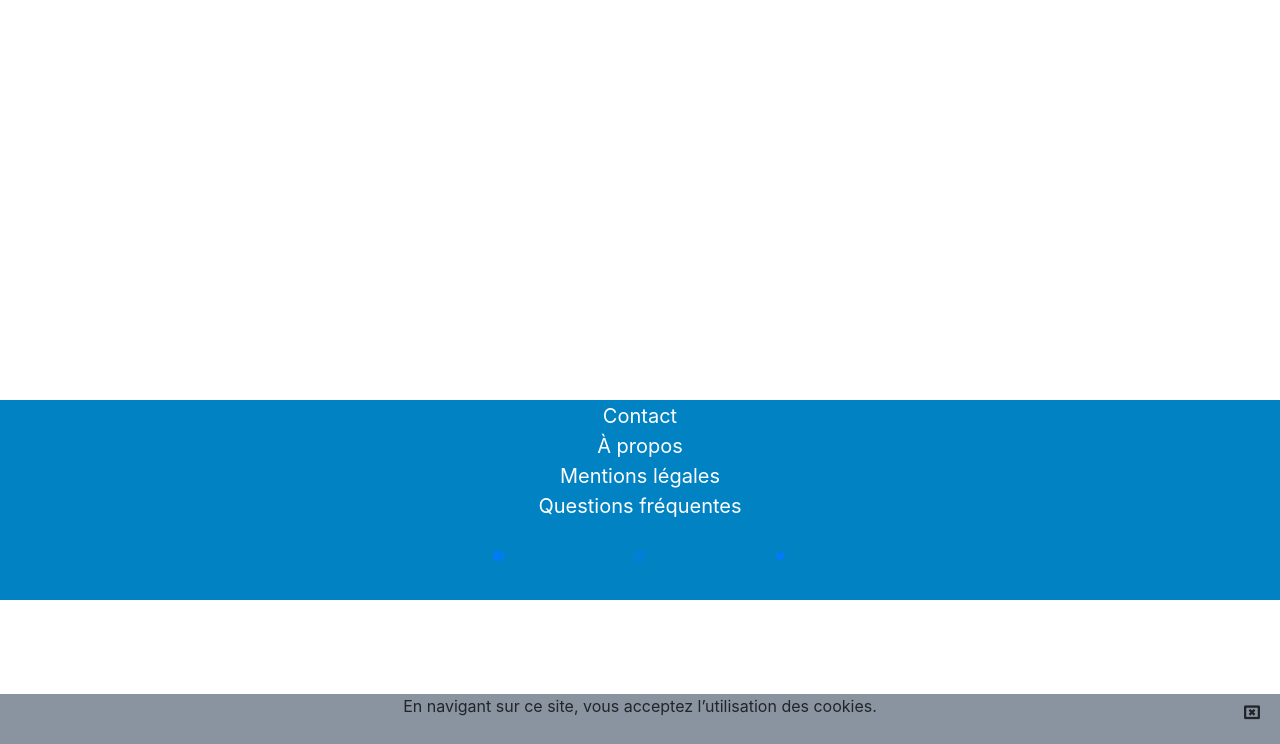
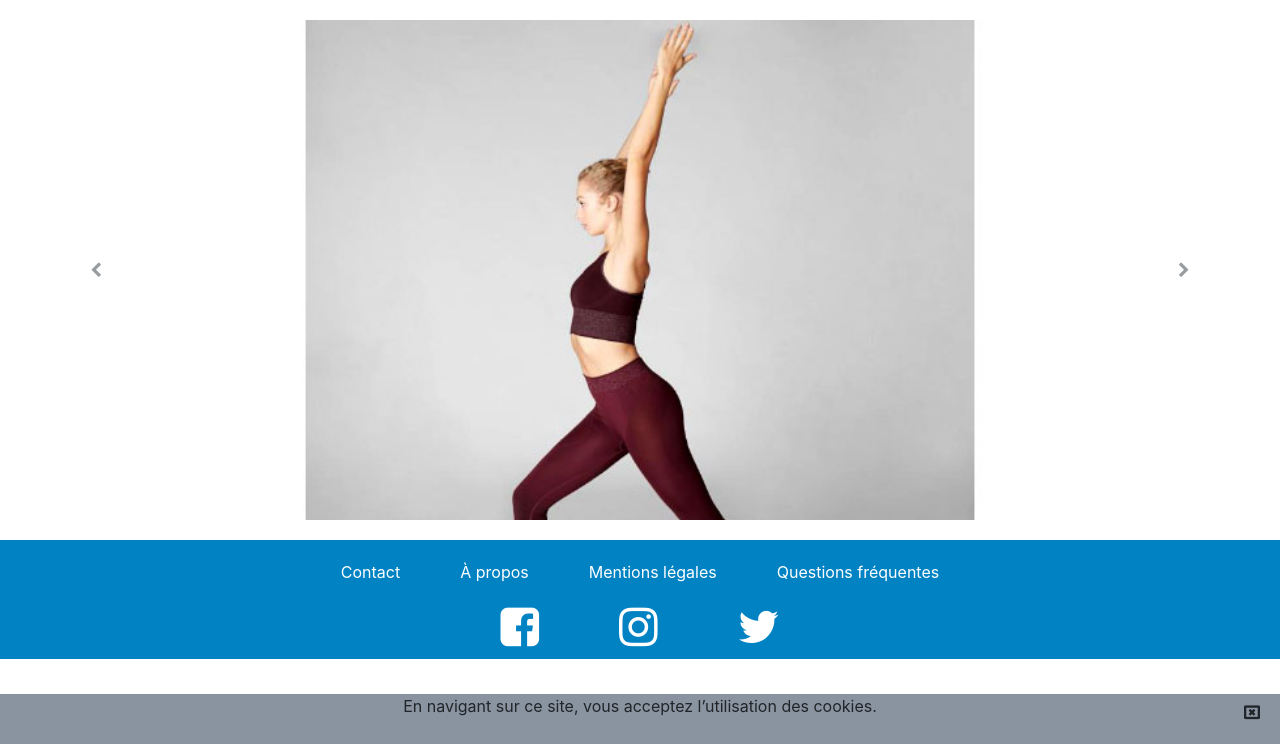
Before and after one commit to damien-simplon/site_catalogue_sweatmore, a PHP site: page / in a window 1280 px wide. Shown: the part 56-800 px from the top of the page. Run offline with PHP 8.4, Linux system fonts and the light colour scheme.

Commit message:
Modif Index + Footer + CSS

```diff
--- a/css/styles.css
+++ b/css/styles.css
@@ -4,6 +4,10 @@
 	margin:0px;
 	text-decoration:none;
 	list-style-type:none;
+}
+.container-fluid{
+    padding-right: 0px;
+    padding-left: 0px;
 }
 
 /******************HEADER**********************/
@@ -40,8 +44,7 @@ nav h2{
 /********************CONTENT********************/
 #content{
     width:100%;
-    height:100px;
-    position:absolute;
+    margin-top: 20px;
 }
 
 .carousel-item{
@@ -204,35 +207,32 @@ nav h2{
 
 
 /********************FOOTER********************/
-
 footer{
-    position: relative;
-    top:400px;
-    color: solid white;
-	background-color:rgb(0, 130, 195);
-    height:200px;
-    font-size:0.7em;
-    text-align:center;
+    background-color:rgb(0, 130, 195);
+    margin-top: 20px;
+}
+.list-footer{
+    padding-top: 20px;
+    justify-content: center;
+}
+#list-lien-footer, #list-icon-footer{
+    display: flex;
+    justify-content: center;
+    margin-bottom: 0;
+}
+.lien-footer{
+    color: white;
+    margin-left: 30px;
+    margin-right: 30px;
+}
+.icon-reseaux{
+    color: white;
+    font-size: 45px!important;
+    margin-left: 40px;
+    margin-right: 40px;
+    padding-bottom: 10px;
 }
 
-.footerHeader a{
-    position:relative;
-    top:1px;
-    color:white;
-    font-size:20px;
-}
-
-.footerBas{
-    position:relative;
-    bottom:5px;
-}
-
-.footerBas a{
-    margin-left:5%;
-    margin-right:5%;
-    color:white
-    font-size:40px;
-}
 /********************CONNEXION********************/
 .container{
     background-color: black;
--- a/include/footer.inc.html
+++ b/include/footer.inc.html
@@ -1,4 +1,22 @@
-<footer>
+<footer class="container-fluid">
+	<div class="list-footer">
+		<ul id="list-lien-footer">
+			<li><a href="#" class="lien-footer">Contact</a></li>
+			<li><a href="#" class="lien-footer">À propos</a></li>
+			<li><a href="#" class="lien-footer">Mentions légales</a></li>
+			<li><a href="#" class="lien-footer">Questions fréquentes</a></li><br>
+		</ul>
+	</div>
+	<div class="list-footer">
+		<ul id="list-icon-footer">
+			<li><a href="#"><i class="fa fa-facebook-square icon-reseaux"></i></a></li>
+			<li><a href="#"><i class="fa fa-instagram icon-reseaux"></i></a></li>
+			<li><a href="#"><i class="fa fa-twitter icon-reseaux"></i></a></li>
+		</ul>
+	</div>
+</footer>
+
+<!--<footer>
 
 	<div class="footerHeader">
 		<ul>
@@ -18,4 +36,4 @@
 		<a href="#"><i class="fa fa-twitter" aria-hidden="true"></i></a>
 	</div>
 
-</footer>
+</footer>-->
--- a/include/header.inc.php
+++ b/include/header.inc.php
@@ -1,6 +1,5 @@
-<header>
-<nav class="navbar navbar-expand-lg navbar-light bg-light">
-
+<header class="container-fluid">
+    <nav class="navbar navbar-expand-lg navbar-light bg-light">
         <button class="navbar-toggler" type="button" data-toggle="collapse" data-target="#navbarSupportedContent" aria-controls="navbarSupportedContent" aria-expanded="false" aria-label="Toggle navigation">
             <span class="navbar-toggler-icon"></span>
         </button>
@@ -34,8 +33,5 @@
                 </li>
             </ul>
         </div>
-
-
     </nav>
-
 </header>
--- a/index.php
+++ b/index.php
@@ -1,23 +1,45 @@
 <!DOCTYPE html>
 <html lang="fr">
-
     <head>
-
-        <?php
-            include "./include/head.inc.html";
-        ?>
-
+        <?php include "./include/head.inc.html"; ?>
     </head>
 
     <body>
+        <?php include "./include/header.inc.php"; ?>
 
-        <?php
-            include "./include/header.inc.php";
-        ?>
+        <div id="content">
+            <div class="container-fluid">
+                <div id="carousel" class="carousel slide carousel-fade" data-ride="carousel">
+                    <div class="carousel-inner">
+                        <div class="carousel-item active">
+                            <img src="./img/slide/tenue_complete_women_mvmt.jpg" class="d-block w-100" alt="1">
+                        </div>
+                        <div class="carousel-item">
+                            <img src="./img/slide/basket_mvmt.jpg" class="d-block w-100" alt="2">
+                        </div>
+                        <div class="carousel-item">
+                            <img src="./img/slide/sweat_mvmt.jpg" class="d-block w-100" alt="3">
+                        </div>
+                        <div class="carousel-item">
+                            <img src="./img/slide/tenue_complete_men_mvmt.jpg" class="d-block w-100" alt="4">
+                        </div>
+                        <div class="carousel-item">
+                            <img src="./img/slide/tshirt_mvmt.jpg" class="d-block w-100" alt="5">
+                        </div>
+                    </div>
+                    <a class="carousel-control-prev" href="#carousel" role="button" data-slide="prev">
+                        <span class="fa fa-chevron-left text-dark" aria-hidden="true"></span>
+                        <span class="sr-only">Previous</span>
+                    </a>
+                    <a class="carousel-control-next" href="#carousel" role="button" data-slide="next">
+                        <span class="fa fa-chevron-right text-dark" aria-hidden="true"></span>
+                        <span class="sr-only">Next</span>
+                    </a>
+                </div>
+            </div>
+        </div>
 
-    <?php
-        include "./include/footer.inc.html";
-    ?>
+        <?php include "./include/footer.inc.html"; ?>
 
         <div id="popup_newsletter">
             <form action="treatment.php" method="POST">
@@ -40,5 +62,4 @@
         <script src="https://code.jquery.com/jquery-3.3.1.min.js" integrity="sha256-FgpCb/KJQlLNfOu91ta32o/NMZxltwRo8QtmkMRdAu8=" crossorigin="anonymous"></script>
         <script src="https://stackpath.bootstrapcdn.com/bootstrap/4.3.1/js/bootstrap.min.js" integrity="sha384-JjSmVgyd0p3pXB1rRibZUAYoIIy6OrQ6VrjIEaFf/nJGzIxFDsf4x0xIM+B07jRM" crossorigin="anonymous"></script>
     </body>
-
 </html>
```
Also changed, not shown: include/content.inc.html (deleted, +0 -29 lines). Lines whose indentation alone changed are shown as unchanged.
